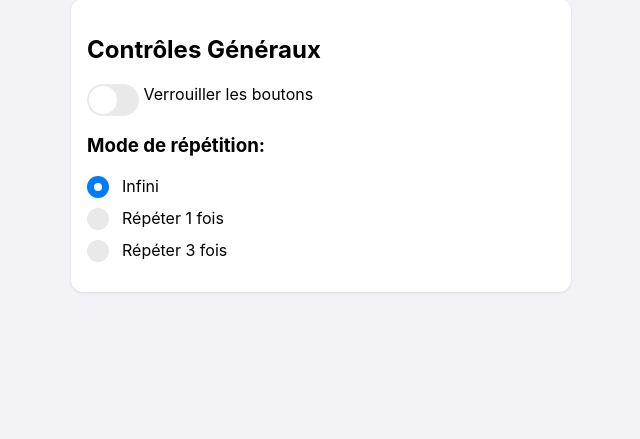
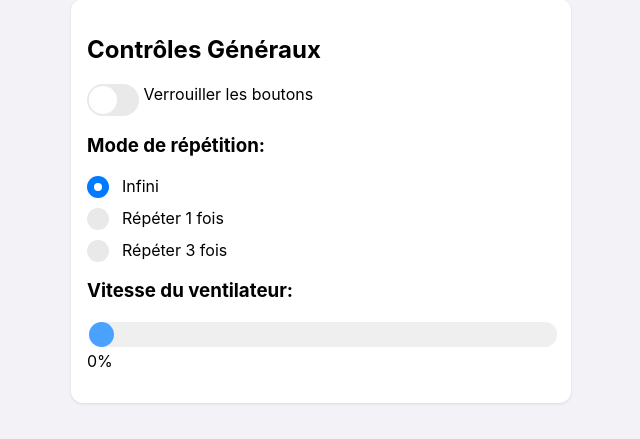
Before and after one commit to cyrilschreiber3/bar-sika, a Flask app: page / in a window 1280 px wide. Shown: the part 454-893 px from the top of the page, without its empty margins (319-959 px from the left). Before the commit the page ends 747 px from the top, so only its background shows below. Run offline with Flask 3, Linux system fonts and the light colour scheme; some libraries are stand-ins or nearby versions.

Commit message:
Added fan speed control slider and logic

```diff
--- a/app.py
+++ b/app.py
@@ -4,9 +4,11 @@ from flask_socketio import SocketIO
 socketio = SocketIO()
 
 
-def create_app(shared_state):
+def create_app(shared_state, fan_pwm):
     app = Flask(__name__)
     socketio.init_app(app)
+
+    app.config["FAN_SPEED"] = 0
 
     @app.route("/")
     def index():
@@ -22,6 +24,9 @@ def create_app(shared_state):
         for sound_id, sound in shared_state.sounds.items():
             status = "Playing" if sound.playing else "Stopped"
             socketio.emit("sound_status", {"sound_id": sound_id, "status": status})
+
+        # Send current fan speed
+        socketio.emit("fan_speed", {"speed": app.config["FAN_SPEED"]})
 
     @socketio.on("play_sound")
     def handle_play_sound(data):
@@ -52,4 +57,11 @@ def create_app(shared_state):
             sound.button_disable = True
         socketio.emit("button_lock_status", {"status": "Disabled"})
 
+    @socketio.on("set_fan_speed")
+    def handle_set_fan_speed(data):
+        speed = data["speed"]
+        fan_pwm.ChangeDutyCycle(speed)
+        app.config["FAN_SPEED"] = speed
+        socketio.emit("fan_speed", {"speed": speed})
+
     return app
--- a/main.py
+++ b/main.py
@@ -7,17 +7,25 @@ import sys
 os.environ["PYGAME_HIDE_SUPPORT_PROMPT"] = "hide"
 from pygame import mixer
 import threading
+import RPi.GPIO as GPIO
 from shared_state import shared_state
 from sound_manager import SoundManager
 from app import create_app, socketio
+
+print("Initializing fan control")
+fan_pin = 13  # Change this to the GPIO pin you're using for the fan
+GPIO.setmode(GPIO.BCM)
+GPIO.setup(fan_pin, GPIO.OUT)
+fan_pwm = GPIO.PWM(fan_pin, 100000)  # 100 Hz frequency
+fan_pwm.start(0)
 
 
 print("Loading sounds")
 mixer.init()
 
-sound1 = SoundManager(26, "./audio/exports/sika2.wav")
-sound2 = SoundManager(19, "./audio/exports/sika3.wav")
-sound3 = SoundManager(13, "./audio/exports/sika4.wav")
+sound1 = SoundManager(21, "./audio/exports/sika2.wav")
+sound2 = SoundManager(20, "./audio/exports/sika3.wav")
+sound3 = SoundManager(16, "./audio/exports/sika4.wav")
 
 shared_state.sounds = {"sound1": sound1, "sound2": sound2, "sound3": sound3}
 
@@ -37,6 +45,10 @@ def shutdown(signal, frame):
 
     # Quit Pygame
     mixer.quit()
+
+    # Release fan PWM pin
+    fan_pwm.stop()
+    GPIO.cleanup()
 
     # Stop the Flask app
     socketio.stop()
@@ -75,6 +87,11 @@ signal.signal(signal.SIGINT, shutdown)
 signal.signal(signal.SIGTERM, shutdown)
 
 print("Starting webserver")
-app = create_app(shared_state)
-socketio.start_background_task(lambda: server_started.set())
-socketio.run(app, host="0.0.0.0", port=5000, allow_unsafe_werkzeug=True)
+app = create_app(shared_state, fan_pwm)
+if __name__ == "__main__":
+    try:
+        socketio.start_background_task(lambda: server_started.set())
+        socketio.run(app, host="0.0.0.0", port=5000, allow_unsafe_werkzeug=True)
+    finally:
+        fan_pwm.stop()
+        GPIO.cleanup()
--- a/templates/index.html
+++ b/templates/index.html
@@ -199,6 +199,40 @@
             border-radius: 50%;
             background: white;
         }
+
+        .fan-speed input[type="range"] {
+            -webkit-appearance: none;
+            width: 100%;
+            height: 25px;
+            background: var(--toggle-bg-off);
+            outline: none;
+            opacity: 0.7;
+            -webkit-transition: .2s;
+            transition: opacity .2s;
+            border-radius: 12px;
+        }
+
+        .fan-speed input[type="range"]:hover {
+            opacity: 1;
+        }
+
+        .fan-speed input[type="range"]::-webkit-slider-thumb {
+            -webkit-appearance: none;
+            appearance: none;
+            width: 25px;
+            height: 25px;
+            background: var(--button-bg);
+            cursor: pointer;
+            border-radius: 50%;
+        }
+
+        .fan-speed input[type="range"]::-moz-range-thumb {
+            width: 25px;
+            height: 25px;
+            background: var(--button-bg);
+            cursor: pointer;
+            border-radius: 50%;
+        }
     </style>
 </head>
 
@@ -239,11 +273,18 @@
                     <span class="checkmark"></span>
                 </label>
             </div>
+            <div class="general-control fan-speed">
+                <h3>Vitesse du ventilateur:</h3>
+                <input type="range" id="fan-speed" min="0" max="100" value="0">
+                <span id="fan-speed-value">0%</span>
+            </div>
         </div>
     </div>
 
     <script>
         const socket = io();
+        const fanSpeedSlider = document.getElementById('fan-speed');
+        const fanSpeedValue = document.getElementById('fan-speed-value');
 
         function toggleSound(soundId) {
             const statusElement = document.getElementById(`${soundId}-status`);
@@ -264,6 +305,11 @@
             }
         }
 
+        fanSpeedSlider.oninput = function () {
+            fanSpeedValue.textContent = this.value + '%';
+            socket.emit('set_fan_speed', {speed: parseInt(this.value)});
+        }
+
         socket.on('sound_status', function (data) {
             const statusElement = document.getElementById(`${data.sound_id}-status`);
             statusElement.textContent = data.status === 'Playing' ? 'En cours' : 'Arrêté';
@@ -273,6 +319,12 @@
             const lockStatusElement = document.getElementById('lock-button');
             lockStatusElement.checked = data.status === "Disabled";
         });
+
+        socket.on('fan_speed', function (data) {
+            fanSpeedSlider.value = data.speed;
+            fanSpeedValue.textContent = data.speed + '%';
+        });
+
     </script>
 </body>
 
```
